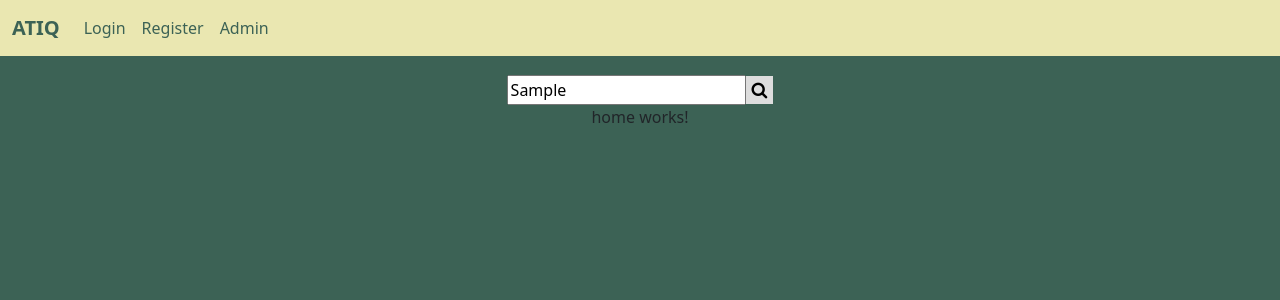
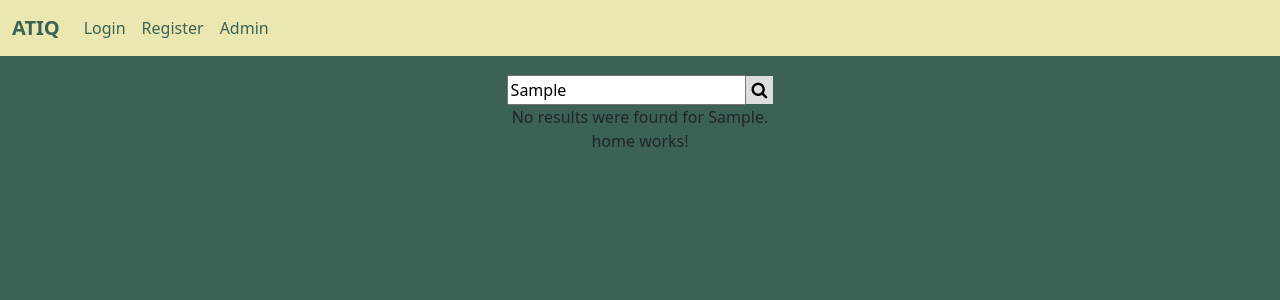
Before and after one commit to najminauca/Atiq, an Angular app in the folder client/: page /home in a window 1280 px wide. Both pictures are taken after typing "Sample" into the empty fields and a click on the button 759 px from the left and 89 px from the top of the page. Shown: the top 300 px of the page. Built offline with nearby package versions, Linux system fonts and the light colour scheme.

Commit message:
finished function for search bar

```diff
--- a/client/src/app/components/home/home.component.html
+++ b/client/src/app/components/home/home.component.html
@@ -46,6 +46,20 @@
     </div>
   </form>
 
+  <ng-container
+    *ngIf="searchResults.length > 0; then withResults; else noResults">
+  </ng-container>
+
+  <ng-template #withResults>
+    <li *ngFor="let item of searchResults">{{ item }}</li>
+  </ng-template>
+
+  <ng-template #noResults>
+    <div *ngIf="searchInput.length > 0 && searchResults.length == 0">
+      No results were found for {{searchInput}}.
+    </div>
+  </ng-template>
+
   <p>home works!</p>
 
 </div>
--- a/client/src/app/components/home/home.component.ts
+++ b/client/src/app/components/home/home.component.ts
@@ -1,4 +1,4 @@
-import { Component, OnInit } from '@angular/core';
+import {Component, Input, OnInit} from '@angular/core';
 
 @Component({
   selector: 'app-home',
@@ -6,15 +6,20 @@ import { Component, OnInit } from '@angular/core';
   styleUrls: ['./home.component.scss']
 })
 export class HomeComponent implements OnInit {
-  searchInput: string | undefined;
+  @Input() searchInput: string;
+  @Input() searchResults: string[];
+  items = ['apple', 'orange', 'banana', 'ballon']
 
-  constructor() { }
+  constructor() {
+    this.searchInput = "";
+    this.searchResults = [];
+  }
 
   ngOnInit(): void {
   }
 
-  onSearch(){
-    console.log("Searching for " + this.searchInput);
+  onSearch() {
+    this.searchResults = this.items.filter(item => item.toLowerCase().includes(this.searchInput.toLowerCase()));
   }
 
 }
```
